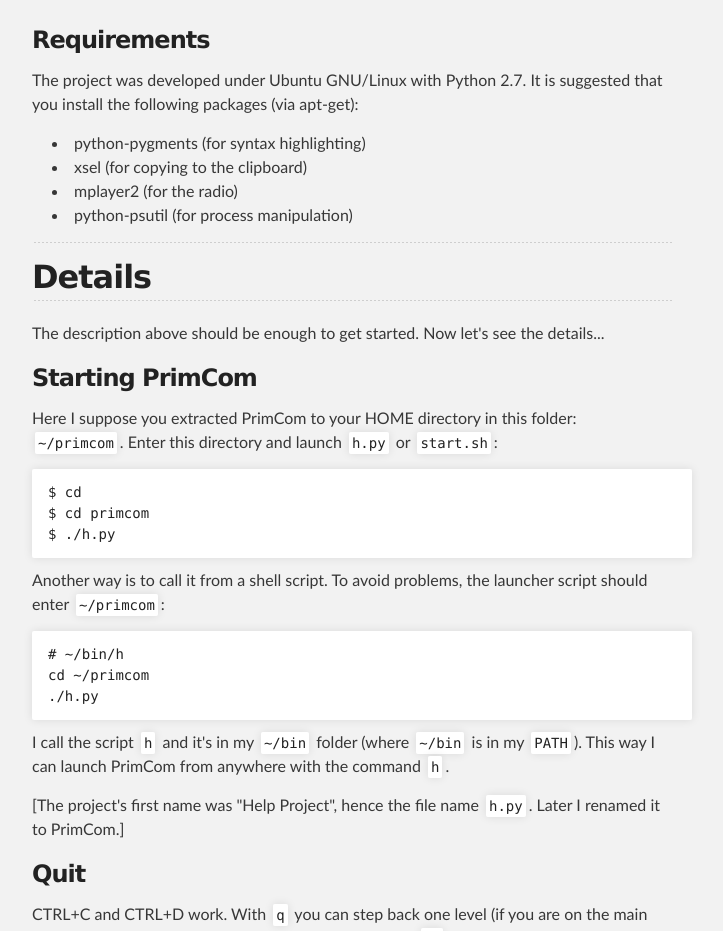
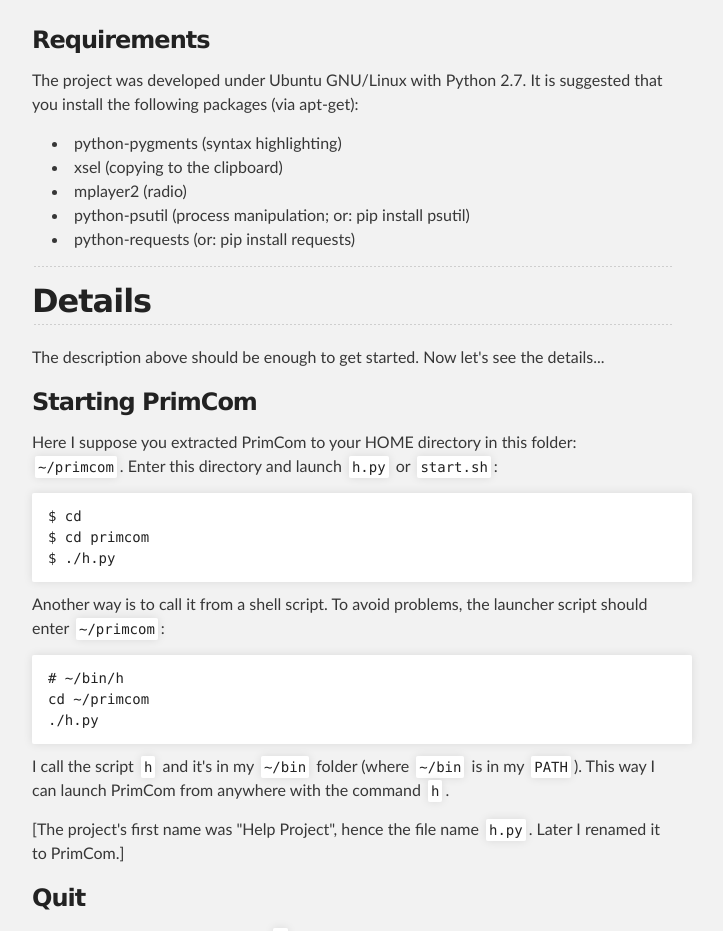
Before and after one commit to jabbalaci/PrimCom, a plain HTML site: page index.html in a window 1280 px wide. Shown: the part 2100-3031 px from the top of the page, without its empty margins (288-1011 px from the left). Drawn offline with Linux system fonts and the light colour scheme.

Commit message:
Create gh-pages branch via GitHub

```diff
--- a/index.html
+++ b/index.html
@@ -73,10 +73,11 @@ such a piece of code, either I look it up on my blog (if I had written about it)
 <p>The project was developed under Ubuntu GNU/Linux with Python 2.7. It is suggested that you install the following packages (via apt-get):</p>
 
 <ul>
-<li>python-pygments (for syntax highlighting)</li>
-<li>xsel (for copying to the clipboard)</li>
-<li>mplayer2 (for the radio)</li>
-<li>python-psutil (for process manipulation)</li>
+<li>python-pygments (syntax highlighting)</li>
+<li>xsel (copying to the clipboard)</li>
+<li>mplayer2 (radio)</li>
+<li>python-psutil (process manipulation; or: pip install psutil)</li>
+<li>python-requests (or: pip install requests)</li>
 </ul><hr><h2>
 <a name="details" class="anchor" href="#details"><span class="octicon octicon-link"></span></a>Details</h2>
 
```
Also changed, not shown: params.json (+1 -1 lines).
